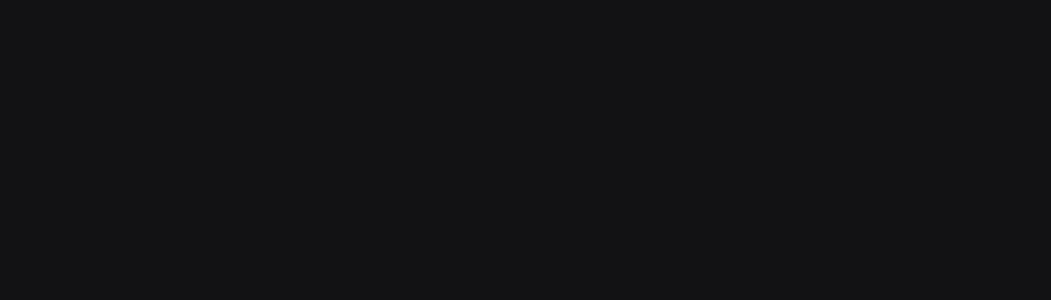
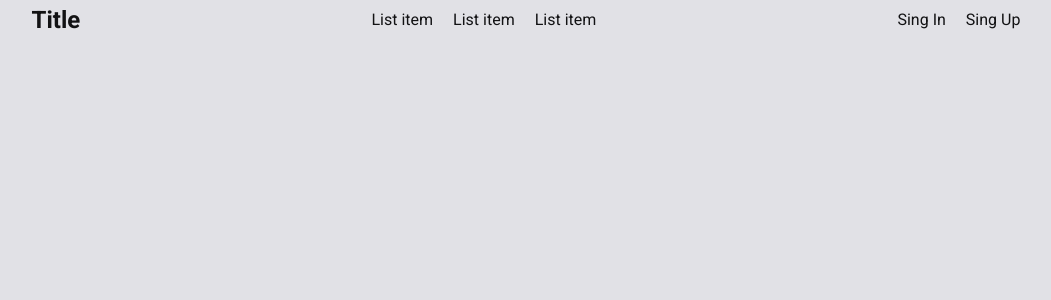
Before and after one commit to felipAlves/base_projects-nextjs, a Next.js app: page / in a window 1280 px wide. Shown: the top 300 px of the page, without its empty margins (109-1160 px from the left). Built offline with nearby package versions, Linux system fonts and the light colour scheme.

Commit message:
Criando layout do grupo de apresentação e layout dashboard

```diff
--- /dev/null
+++ b/components/global/DashboardLayout.tsx
@@ -0,0 +1,43 @@
+import React from 'react'
+import { DashboardLayoutStyled } from '../../src/styles/global/DashboardLayout'
+import { LayoutStyled } from '../../src/styles/global/Layout'
+
+interface IPropsLayout {
+  children: JSX.Element | JSX.Element[]
+}
+
+export const DashboardLayout = ({ children }: IPropsLayout): JSX.Element => {
+  return (
+    <DashboardLayoutStyled>
+      <header>
+        <section>
+          <h2>Title</h2>
+        </section>
+        <ul>
+          <li>
+            <a>List item</a>
+          </li>
+          <li>
+            <a>List item</a>
+          </li>
+          <li>
+            <a>List item</a>
+          </li>
+        </ul>
+        <section>
+          <ul>
+            <li>
+              <a>Notify</a>
+            </li>
+            <li>
+              <a>Favorites</a>
+            </li>
+          </ul>
+          <img src="" alt="" />
+        </section>
+      </header>
+      <main>{children}</main>
+      <footer></footer>
+    </DashboardLayoutStyled>
+  )
+}
--- /dev/null
+++ b/components/global/Layout.tsx
@@ -0,0 +1,41 @@
+import React from 'react'
+import { LayoutStyled } from '../../src/styles/global/Layout'
+
+interface IPropsLayout {
+  children: JSX.Element | JSX.Element[]
+}
+
+export const Layout = ({ children }: IPropsLayout): JSX.Element => {
+  return (
+    <LayoutStyled>
+      <header>
+        <section>
+          <h2>Title</h2>
+        </section>
+        <ul>
+          <li>
+            <a>List item</a>
+          </li>
+          <li>
+            <a>List item</a>
+          </li>
+          <li>
+            <a>List item</a>
+          </li>
+        </ul>
+        <section>
+          <ul>
+            <li>
+              <a>Sing In</a>
+            </li>
+            <li>
+              <a>Sing Up</a>
+            </li>
+          </ul>
+        </section>
+      </header>
+      <main>{children}</main>
+      <footer></footer>
+    </LayoutStyled>
+  )
+}
--- a/package.json
+++ b/package.json
@@ -9,11 +9,14 @@
     "server-json": "json-server --watch -d 1000 -p 3333 db.json"
   },
   "dependencies": {
+    "@types/styled-components": "^5.1.7",
+    "axios": "^0.21.1",
     "next": "9.5.2",
     "next-images": "^1.4.1",
     "react": "16.13.1",
     "react-dom": "16.13.1",
-    "styled-components": "^5.2.1"
+    "styled-components": "^5.2.1",
+    "swr": "^0.5.2"
   },
   "devDependencies": {
     "@types/node": "^14.6.0",
--- a/src/pages/_app.tsx
+++ b/src/pages/_app.tsx
@@ -1,15 +1,31 @@
-import React from 'react'
+import React, { useState } from 'react'
 import { AppProps } from 'next/app'
 import { ThemeProvider } from 'styled-components'
 
 import GlobalStyle from '../styles/global'
 import theme from '../styles/theme'
+import { Layout } from '../../components/global/Layout'
+import { DashboardLayout } from '../../components/global/DashboardLayout'
 
-const MyApp: React.FC<AppProps> = ({ Component, pageProps }) => {
+const MyApp: React.FC<AppProps> = ({ Component, pageProps, router }) => {
+  console.log()
+  if (router.pathname.startsWith('/dashboard/')) {
+    return (
+      <ThemeProvider theme={theme}>
+        <DashboardLayout>
+          <Component {...pageProps} />
+          <GlobalStyle />
+        </DashboardLayout>
+      </ThemeProvider>
+    )
+  }
+
   return (
     <ThemeProvider theme={theme}>
-      <Component {...pageProps} />
-      <GlobalStyle />
+      <Layout>
+        <Component {...pageProps} />
+        <GlobalStyle />
+      </Layout>
     </ThemeProvider>
   )
 }
--- a/src/styles/global.ts
+++ b/src/styles/global.ts
@@ -6,9 +6,18 @@
     padding: 0;
     box-sizing: border-box;
   }
+
   body {
     background: ${props => props.theme.colors.background};
     color: ${props => props.theme.colors.text};
     font: 400 16px Roboto, sans-serif;
   }
+
+  ul {
+    list-style: none;
+  }
+
+  a {
+    cursor: pointer;
+  }
 `
--- /dev/null
+++ b/src/styles/global/DashboardLayout.tsx
@@ -0,0 +1,29 @@
+import styled from 'styled-components'
+
+export const DashboardLayoutStyled = styled.main`
+  header {
+    display: flex;
+    align-items: center;
+    justify-content: space-around;
+  }
+
+  header section {
+    display: flex;
+    align-items: center;
+  }
+
+  header ul {
+    display: flex;
+  }
+
+  header ul li {
+    padding: 10px;
+  }
+
+  header > section > img {
+    width: 40px;
+    height: 40px;
+    border-radius: 100%;
+    background: ${props => props.theme.colors.primary};
+  }
+`
--- /dev/null
+++ b/src/styles/global/Layout.ts
@@ -0,0 +1,17 @@
+import styled from 'styled-components'
+
+export const LayoutStyled = styled.main`
+  header {
+    display: flex;
+    align-items: center;
+    justify-content: space-around;
+  }
+
+  header ul {
+    display: flex;
+  }
+
+  header ul li {
+    padding: 10px;
+  }
+`
--- a/src/styles/theme.ts
+++ b/src/styles/theme.ts
@@ -1,8 +1,8 @@
 const theme = {
   colors: {
-    background: '#121214',
-    text: '#e1e1e6',
-    primary: '#8257e6'
+    background: '#e1e1e6',
+    text: '#121214',
+    primary: '#455af7'
   }
 }
 
--- /dev/null
+++ b/utils/api.ts
@@ -0,0 +1,6 @@
+import axios from 'axios'
+
+export const api = axios.create({
+  baseURL: 'http://localhost:3333',
+  responseType: 'json'
+})
```
Also changed, not shown: src/hooks/useAxios.ts (added, +12 -0 lines), src/pages/dashboard/home.tsx (added, +7 -0 lines), src/styles/global/Container.ts (added, +10 -0 lines), 1 other file (tests, documents, lock files or other folders).
